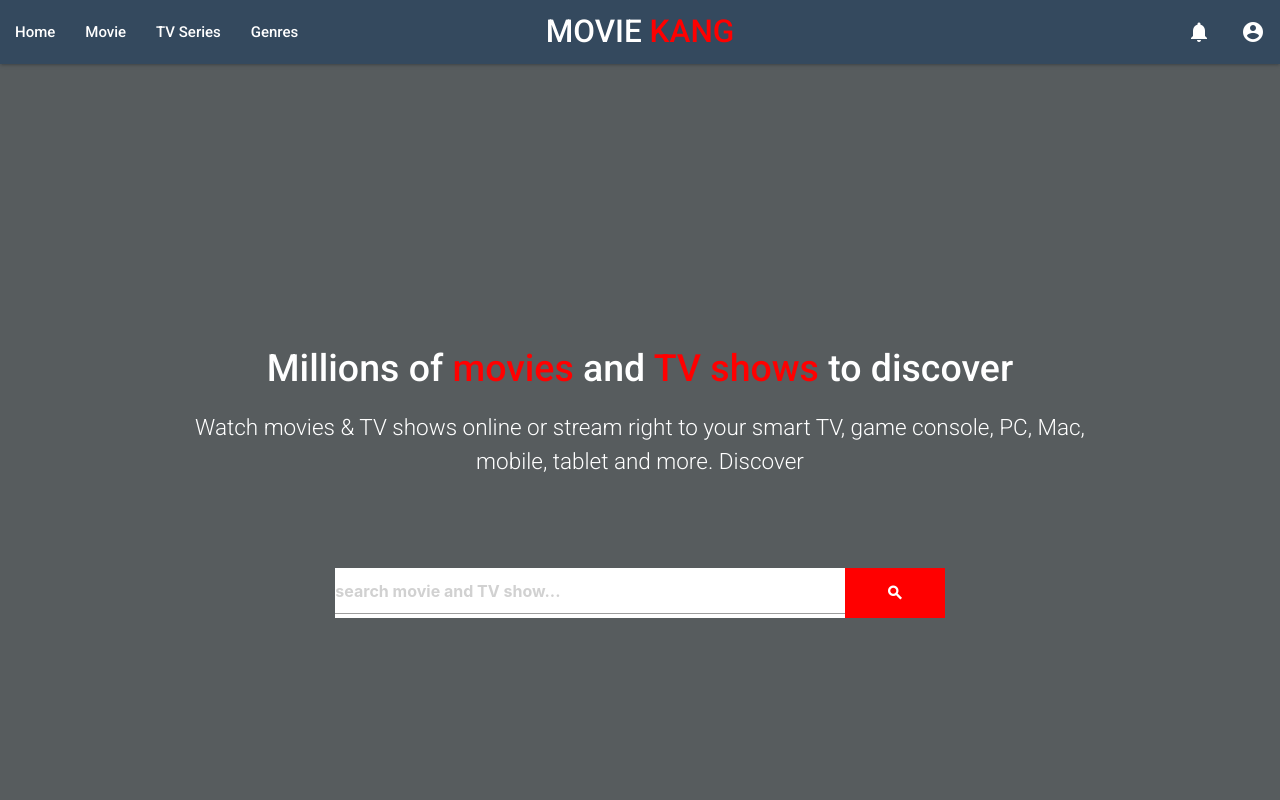
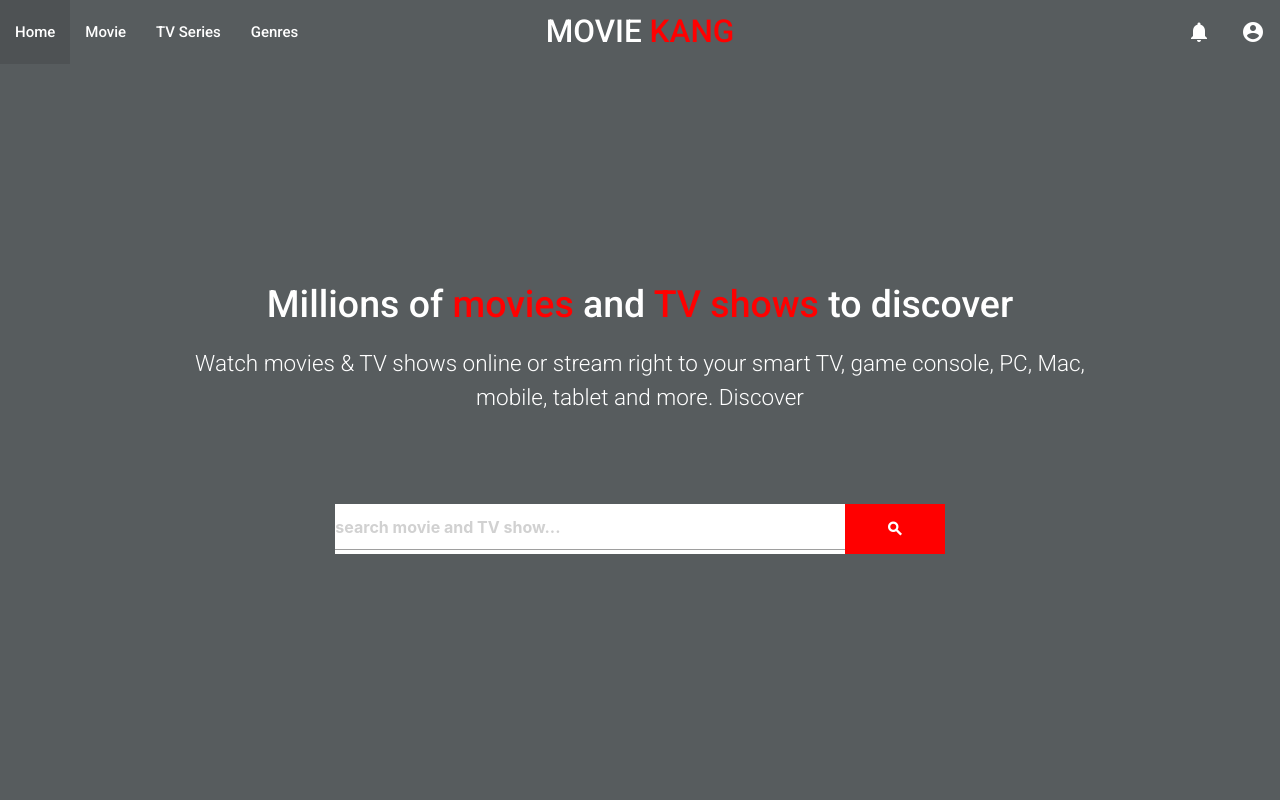
Before and after one commit to kurnia123/base-project, a website built with webpack: page src/index.html in a window 1280 px wide. Shown: the top 800 px of the page. Built offline with nearby package versions, Linux system fonts and the light colour scheme; no server answers.

Commit message:
change home page

```diff
--- a/src/index.html
+++ b/src/index.html
@@ -8,7 +8,7 @@
 </head>
 <body>
     <nav class="transparent">
-        <div class="nav-wrapper">
+        <div class="nav-wrapper transparent">
             <a href="#" class="brand-logo center"><span style="color: white;">MOVIE</span> <span style="color: red;">KANG</span></a>
             <a href="#" data-target="mobile-demo" class="sidenav-trigger"> <i class="material-icons">reorder</i> </a>
 
--- a/src/style/index/index.css
+++ b/src/style/index/index.css
@@ -11,6 +11,13 @@
     padding: 5px;
 }
 
+nav {
+    -webkit-box-shadow: none;
+    box-shadow: none;
+    position: absolute;
+    z-index: 99999;
+}
+
 @media (max-width: 800px) {
     .button_submit {
         width: 40px;
```
